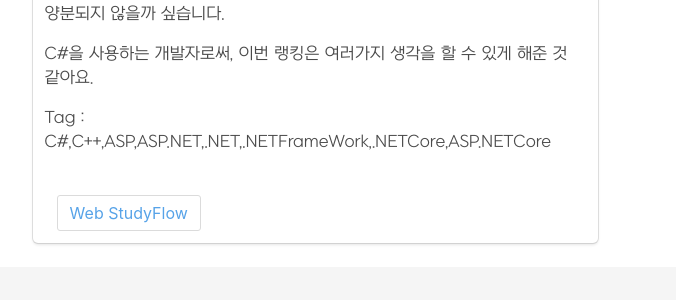
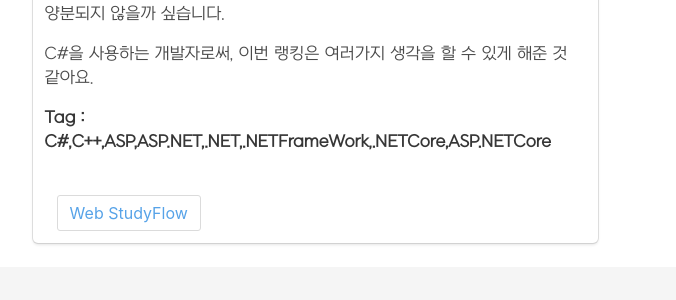
Before and after one commit to miriam40/miriam40.github.io, a Jekyll site: the page built from _posts/2020-06-03-post.markdown, in a window 1280 px wide. Shown: the part 2563-2863 px from the top of the page, without its empty margins (183-859 px from the left). Built offline with Jekyll 4.4.1, drawn with Linux system fonts in a browser that asks for light colours; comment, search, counter and statistics services are not loaded.

```diff
--- a/_posts/2020-06-03-post.markdown
+++ b/_posts/2020-06-03-post.markdown
@@ -63,4 +63,4 @@ C#과 .NET 기술이 이렇게 랭킹 1위가 됐다고 해서 바로 뛰어들
 C#을 사용하는 개발자로써, 이번 랭킹은 여러가지 생각을 할 수 있게 해준 것 같아요.
 
 
-Tag : C#,C++,ASP,ASP.NET,.NET,.NETFrameWork,.NETCore,ASP.NETCore
+**Tag : C#,C++,ASP,ASP.NET,.NET,.NETFrameWork,.NETCore,ASP.NETCore**
```
